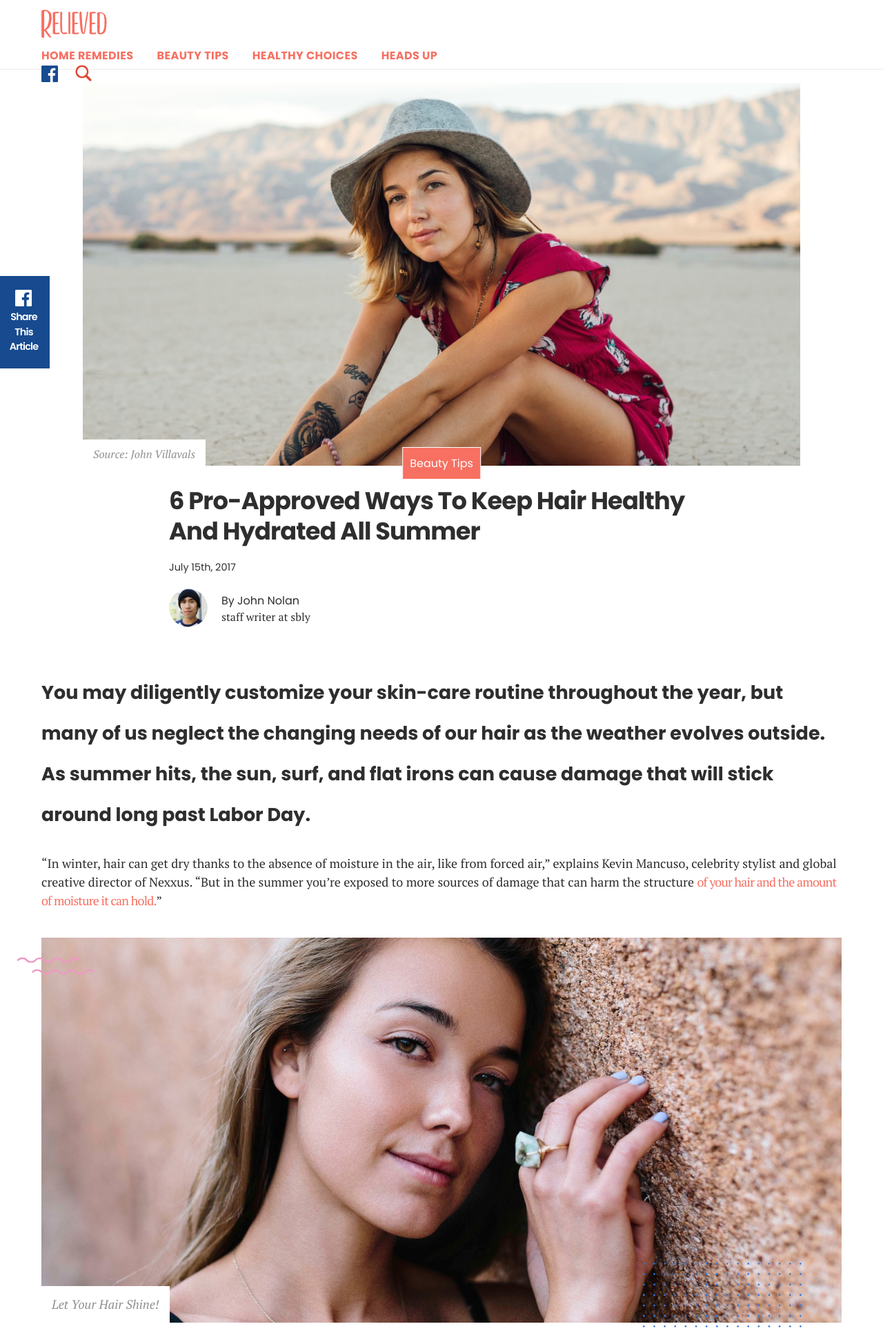
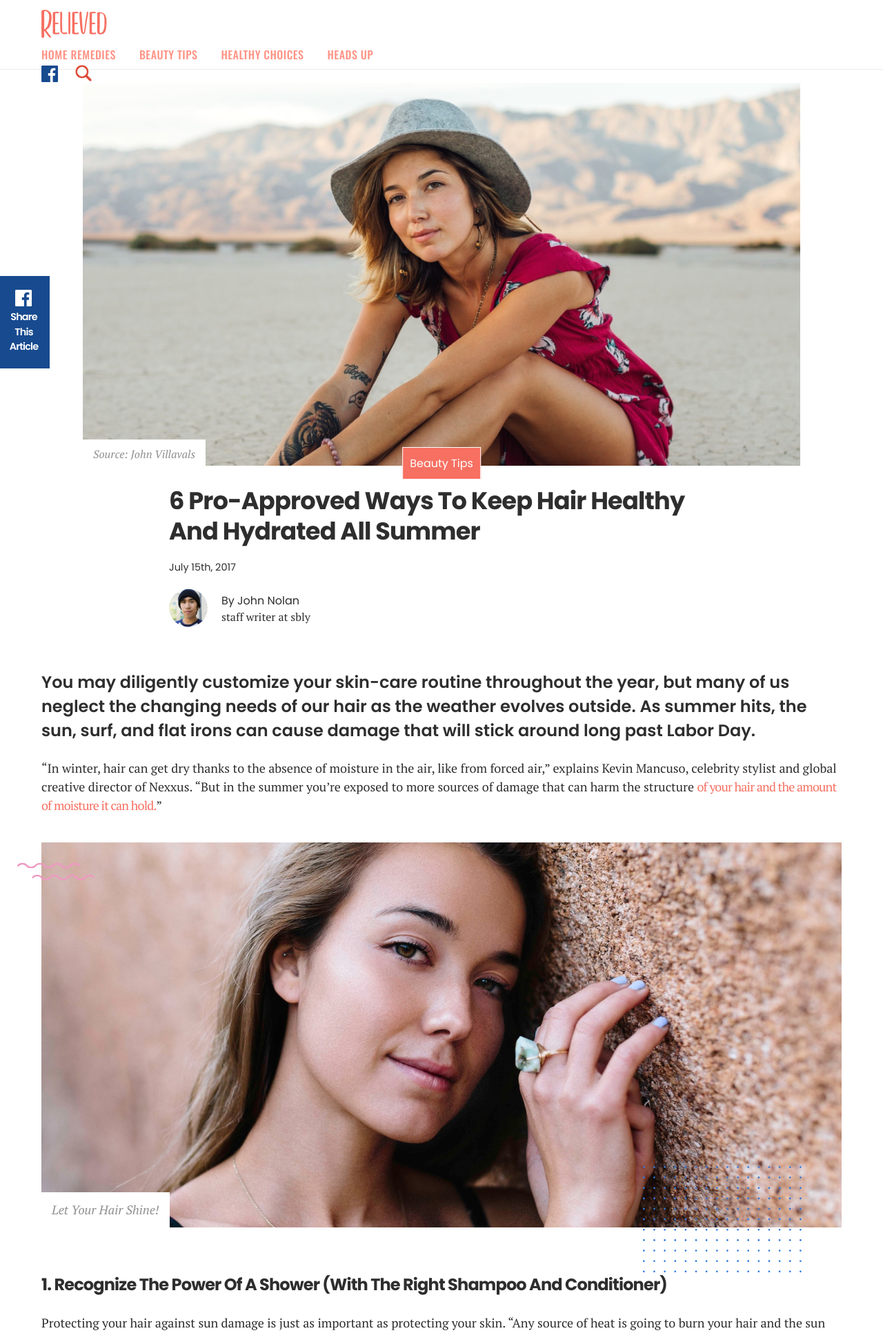
Before and after one commit to lmosele/templates1, a PHP site: page /relieved-article.php in a window 1280 px wide. Shown: the top 1932 px of the page at 69% size. Run offline with PHP 8.4, Linux system fonts and the light colour scheme; style sheets or scripts are compiled from the project's sources; some libraries are stand-ins or nearby versions; some web fonts are replaced.

Commit message:
type changes

```diff
--- a/src/styles/_article.scss
+++ b/src/styles/_article.scss
@@ -43,6 +43,7 @@
 	transition: .3s transform ease-out;
 	transform: translateX(-10%);
 	&:hover {
+		cursor: pointer;
 		transition: .3s transform ease-in;
 		transform: translateX(0%);
 	}
@@ -127,21 +128,21 @@
 }
 
 .content-article {
-	font-size: 1.125em;
+	font-size: 18px;
 	color: $black;
-	line-height: 1.875em;
+	line-height: 30px;
 	.article-text-subheader,
 	.article-text-foreword {
 		font-family: $headline;
-		font-size: 1.5em;
+		font-size: 24px;
 	}
 	.article-text-subheader {
 		font-weight: 700;
 		line-height: 2em;
 	}
 	.article-text-foreword {
-		font-weight: 700;
-		line-height: 2.188em;
+		font-weight: 600;
+		line-height: 35px;
 	}
 	.article-media {
 		position: relative;
@@ -175,7 +176,7 @@
 		border-left: 2px solid $orange;
 		padding-left: 20px;
 		font-size: 1.8em;
-		line-height: (1.8*1.5)em;
+		line-height: 44px;
 	}
 	.article-text-link {
 		font-family: $body;
--- a/src/styles/_navbar.scss
+++ b/src/styles/_navbar.scss
@@ -77,13 +77,15 @@
       color: $orange;
       position: relative;
       a {
-        letter-spacing: 0.4px;
-        font-weight: bold;
+        color: #FF9486;
+        font-family: $nav;
+        font-weight: 500;
+        letter-spacing: 0.03rem;
       }
     }
     .nav-link:hover:after {
       content: '';
-      bottom: -37px;
+      bottom: -39px;
       position: absolute;
       display: block;
       height: 3px;
--- a/src/styles/_shared.scss
+++ b/src/styles/_shared.scss
@@ -195,8 +195,12 @@
       font-family: $body;
       color: $black;
       .author-slug-title {
-        font-size: 1.3em;
-        font-weight: 800;
+        font-family: $body;
+        font-size: 22px;
+        font-weight: 600;
+      }
+      .author-slug-description {
+        font-family: $headline;
       }
       .author-slug-contact {
         font-family: $headline;
```
